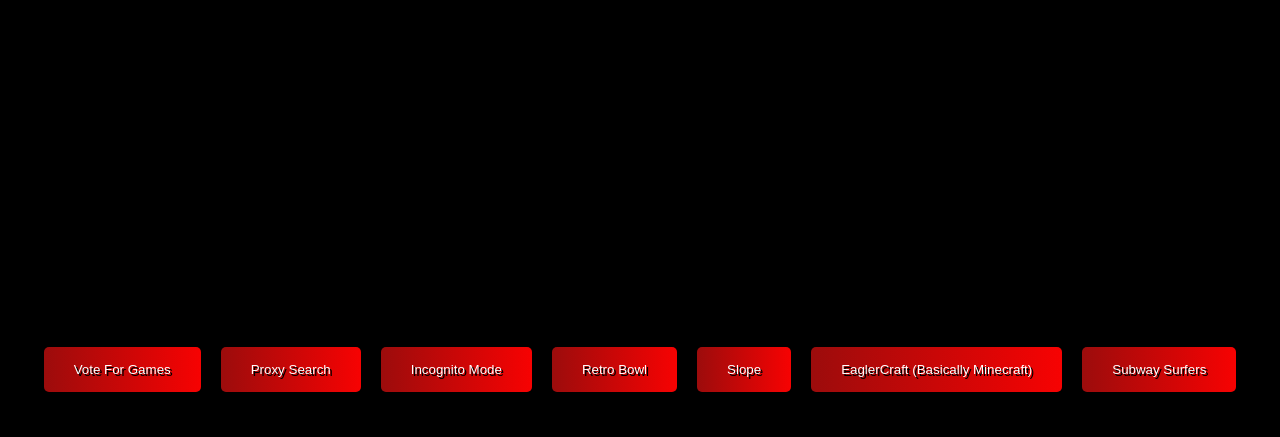
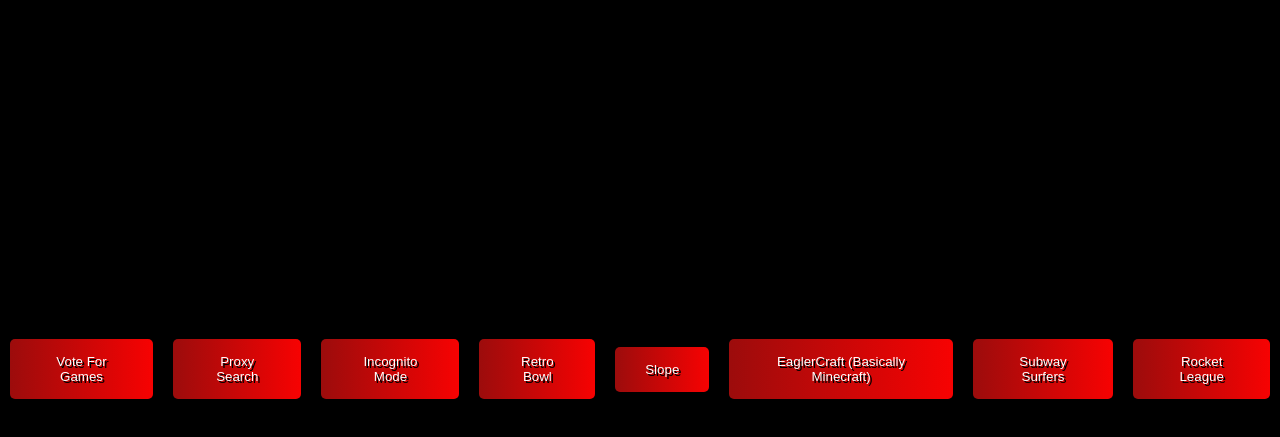
Before and after one commit to DreadzHubYT/Schoology, a plain HTML site: page Main.html in a window 1280 px wide. Shown: the part 83-520 px from the top of the page. Drawn offline with Linux system fonts and the light colour scheme.

Commit message:
Update Main.html

```diff
--- a/Main.html
+++ b/Main.html
@@ -64,6 +64,8 @@
         <button class="cool-button" onclick="openGame('https://raw.githack.com/DreadzHubYT/Schoology/main/3.html')">Slope</button>
         <button class="cool-button" onclick="openGame('https://raw.githack.com/DreadzHubYT/Schoology/main/4.html')">EaglerCraft (Basically Minecraft)</button>
         <button class="cool-button" onclick="openGame('https://raw.githack.com/D3ch/hell/main/Games/Subway-Surfer-Beijing/index.html')">Subway Surfers</button>
+        <button class="cool-button" onclick="openGame('https://github.com/D3ch/hell/blob/main/Games/Rocket-League/index.html')">Rocket League</button>
+    </div>
     </div>
 
     <script>
```
